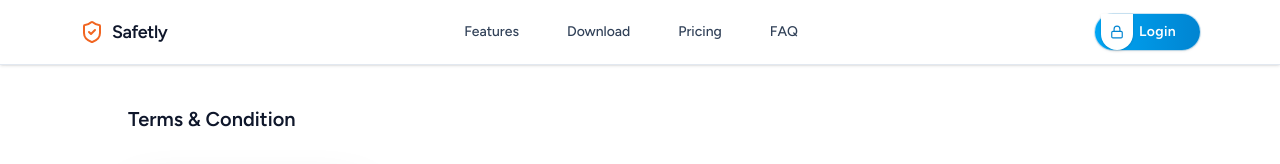
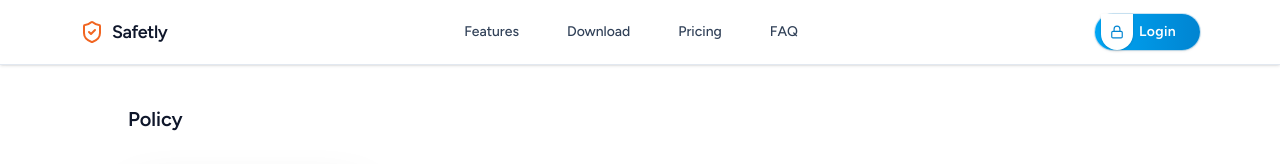
Before and after one commit to safetlyapp/safetly, a Next.js app: page /policy/privacy-policy in a window 1280 px wide. Shown: the top 164 px of the page. Built offline with nearby package versions, Linux system fonts and the light colour scheme.

Commit message:
[UPDAED]Policy

```diff
--- a/src/app/policy/layout.tsx
+++ b/src/app/policy/layout.tsx
@@ -5,7 +5,7 @@ export default function PolicyLayout({ children }: { children: React.ReactNode }
     <div className="min-h-screen w-full bg-white px-4 py-10">
       <div className="mx-auto max-w-5xl">
         <h1 className="mb-8 text-xl font-semibold text-slate-900">
-          Terms &amp; Condition
+         Policy
         </h1>
 
         <div className="grid grid-cols-1 gap-8 md:grid-cols-[240px_1fr]">
```
